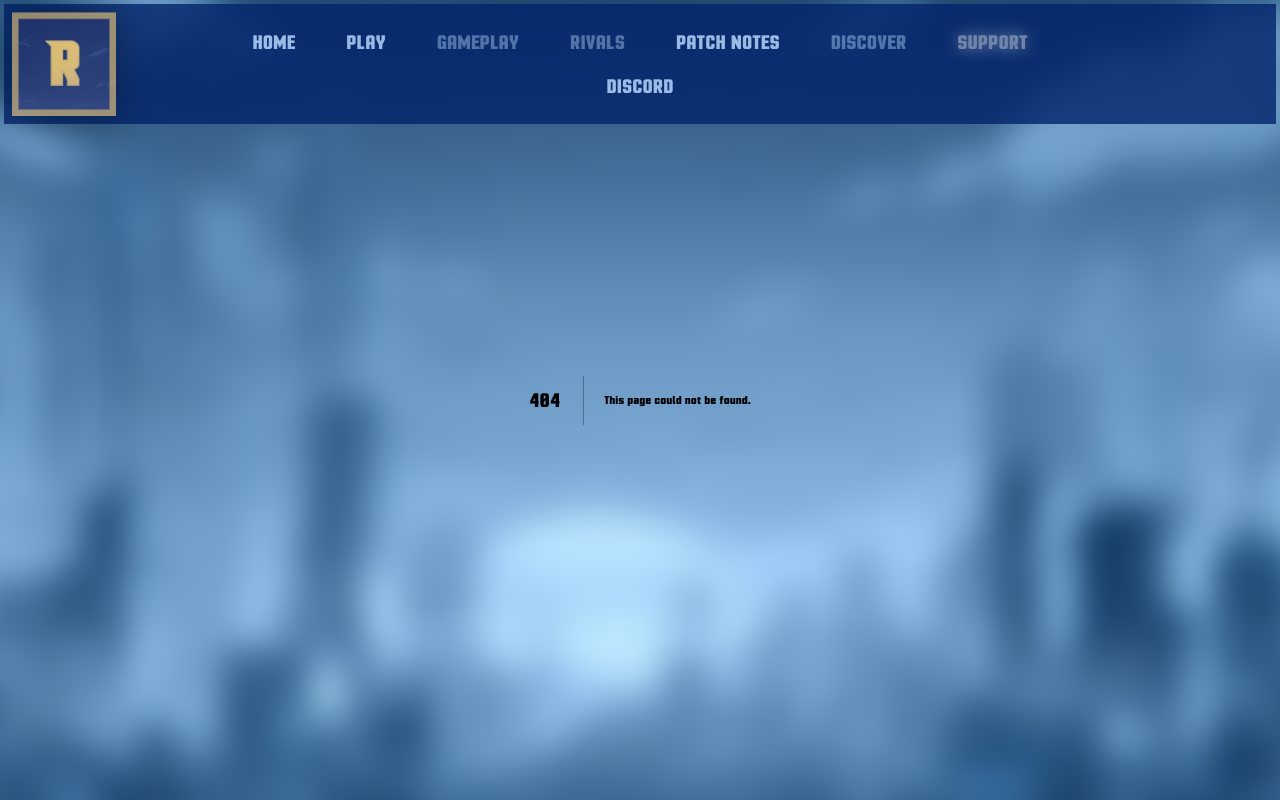
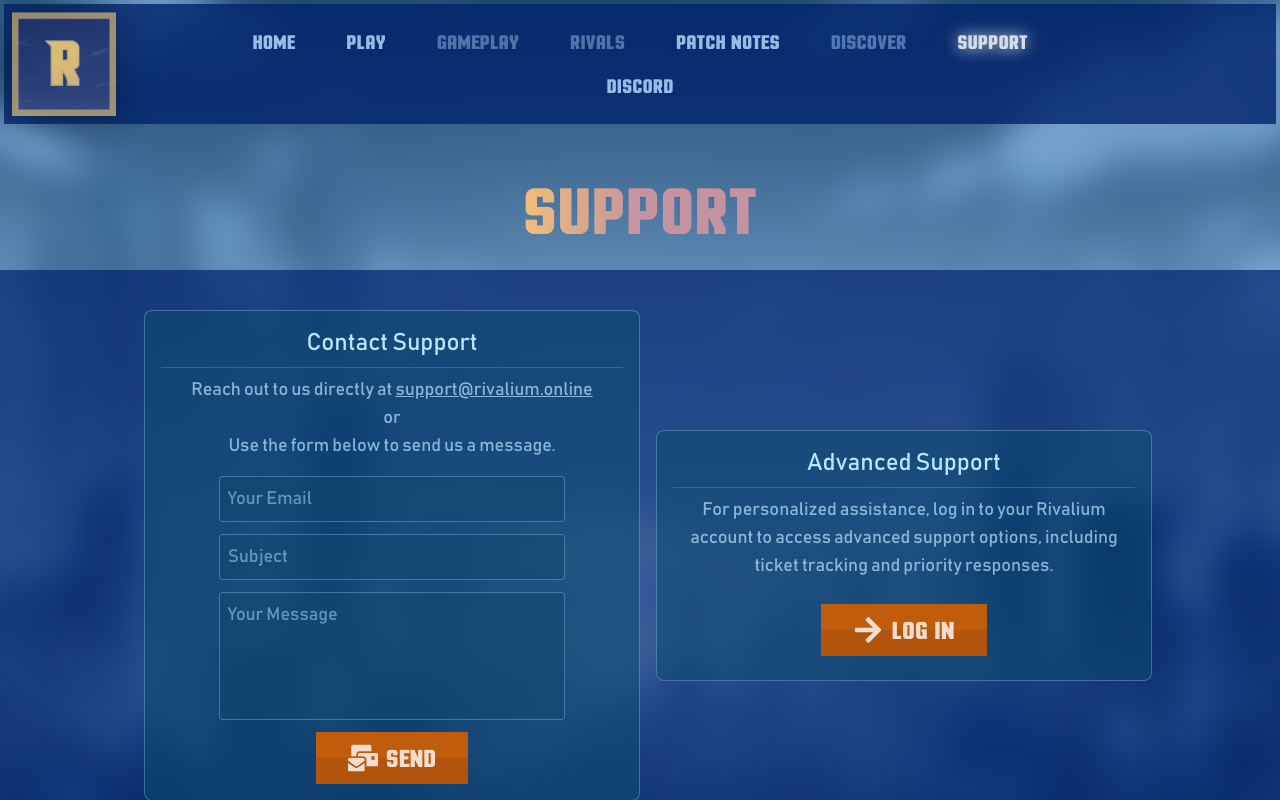
Before and after one commit to kateonbxsh/RivaliumWebsite, a Next.js app: page /support in a window 1280 px wide. Before the commit this address had no page. Built offline with nearby package versions, Linux system fonts and the light colour scheme.

Commit message:
implement 'Support' front page

```diff
--- a/src/components/navbar/Navbar.tsx
+++ b/src/components/navbar/Navbar.tsx
@@ -19,7 +19,7 @@ export default function Navbar() {
                         <NavbarButton text="Rivals" href="/rivals" disabled/>
                         <NavbarButton text="Patch Notes" href="/patch-notes/"/>
                         <NavbarButton text="Discover" href="/discover" disabled/>
-                        <NavbarButton text="Support" href="/support" disabled/>
+                        <NavbarButton text="Support" href="/support" />
                         <NavbarButton text="Discord" href="https://discord.rivalium.online" blank/>
                     </div>
                 </div>
--- /dev/null
+++ b/src/pages/support.tsx
@@ -0,0 +1,82 @@
+import Head from "next/head";
+import Link from "next/link";
+import Button from "@/components/Button";
+import { FaArrowRight, FaMailBulk } from "react-icons/fa";
+
+export default function SupportPage() {
+  return (
+    <>
+      <Head>
+        <title>Support - Rivalium: The Realm of Rivals</title>
+      </Head>
+      <main className="w-full min-h-screen relative">
+        <div className="w-full flex flex-row justify-center">
+            <h1 className="title text-4xl md:text-[5rem] p-10 mt-20 md:mt-[150px] md:mt-[">SUPPORT</h1>
+        </div>
+        <div className="bg-backblue bg-opacity-70 w-full p-4 sm:p-5 md:px-[10%]">
+          <div className="w-full my-4 sm:my-5 flex flex-col sm:flex-row items-center justify-between secondary-text gap-4 sm:gap-0">
+            <div className="sm:w-1/2 flex flex-col items-center bg-sky-900/[0.5] border border-sky-200/[0.3] rounded-lg p-4 mx-4">
+              <span className="text-sky-200 text-sm sm:text-base md:text-2xl">
+                Contact Support
+              </span>
+              <hr className="border-sky-200/[0.2] my-2 w-full" />
+              <p className="text-sky-200/[0.7] text-xs sm:text-sm md:text-lg text-center mb-4">
+                Reach out to us directly at{" "}
+                <a
+                  href="mailto:support@rivalium.online"
+                  className="underline hover:text-sky-100"
+                >
+                  support@rivalium.online
+                </a>{" "}
+                <br />
+                or
+                <br />
+                Use the form below to send us a message.
+              </p>
+              <form className="w-full flex flex-col items-center space-y-3">
+                <input
+                  type="email"
+                  placeholder="Your Email"
+                  className="w-full sm:w-3/4 bg-sky-900/[0.5] text-sky-200 placeholder-sky-200/[0.5] text-xs sm:text-sm md:text-lg p-2 rounded border border-sky-200/[0.3] focus:outline-none focus:border-sky-200"
+                  required
+                />
+                <input
+                  type="text"
+                  placeholder="Subject"
+                  className="w-full sm:w-3/4 bg-sky-900/[0.5] text-sky-200 placeholder-sky-200/[0.5] text-xs sm:text-sm md:text-lg p-2 rounded border border-sky-200/[0.3] focus:outline-none focus:border-sky-200"
+                  required
+                />
+                <textarea
+                  placeholder="Your Message"
+                  className="w-full sm:w-3/4 bg-sky-900/[0.5] text-sky-200 placeholder-sky-200/[0.5] text-xs sm:text-sm md:text-lg p-2 rounded border border-sky-200/[0.3] focus:outline-none focus:border-sky-200 h-24 sm:h-32 resize-none scrollbar-thin"
+                  required
+                ></textarea>
+                <Button
+                  type="main"
+                  content="SEND"
+                  Icon={FaMailBulk}
+                />
+              </form>
+            </div>
+            <div className="w-full sm:w-1/2 flex flex-col items-center bg-sky-900/[0.5] border border-sky-200/[0.3] rounded-lg p-4">
+              <span className="text-sky-200 text-sm sm:text-base md:text-2xl">
+                Advanced Support
+              </span>
+              <hr className="border-sky-200/[0.2] my-2 w-full" />
+              <p className="text-sky-200/[0.7] text-xs sm:text-sm md:text-lg text-center mb-4">
+                For personalized assistance, log in to your Rivalium account to access advanced support options, including ticket tracking and priority responses.
+              </p>
+              <Link href="/portal">
+                <Button
+                  type="main"
+                  content="LOG IN"
+                  Icon={FaArrowRight}
+                />
+              </Link>
+            </div>
+          </div>
+        </div>
+      </main>
+    </>
+  );
+}
```
